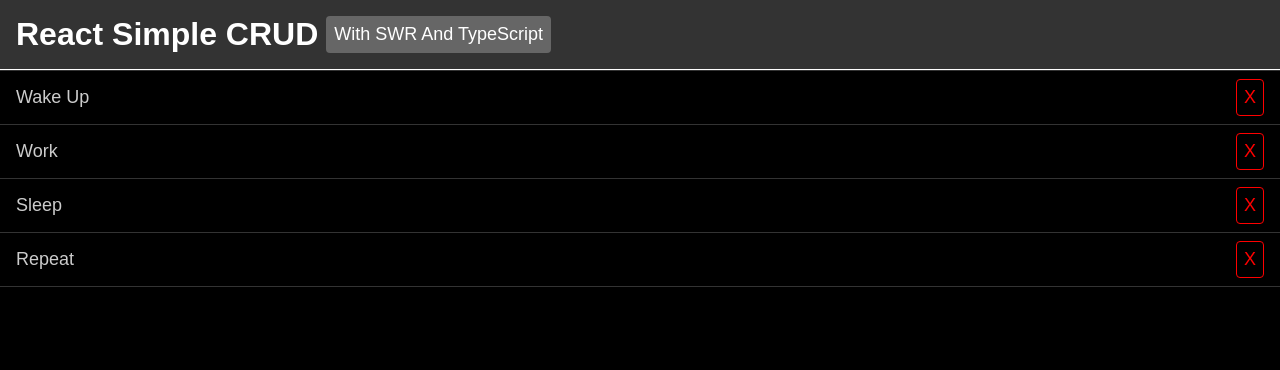
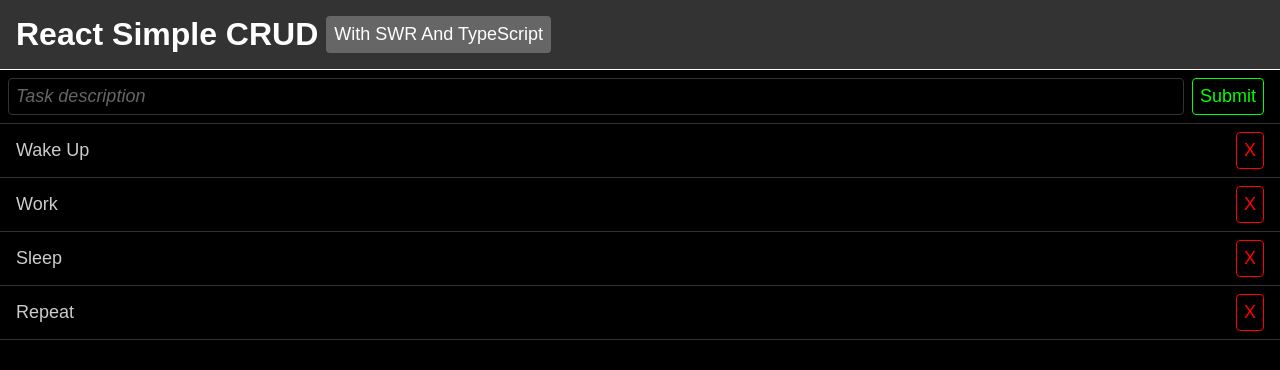
Before and after one commit to jpbarbosa/react-swr-ts, a React (Create React App) app: page / in a window 1280 px wide. Shown: the top 370 px of the page. Built offline with nearby package versions, Linux system fonts and the light colour scheme; data requests are answered from the project's data file.

Commit message:
Add form to create new tasks

```diff
--- a/src/components/App.tsx
+++ b/src/components/App.tsx
@@ -1,12 +1,16 @@
 import React from 'react';
 import { Header } from './Header';
+import { TaskNew } from './tasks/New';
 import { TaskList } from './tasks/List';
 
 export const App: React.FC = () => {
   return (
     <div className="App">
       <Header />
-      <TaskList />
+      <div className="content">
+        <TaskNew />
+        <TaskList />
+      </div>
     </div>
   );
 };
--- /dev/null
+++ b/src/components/tasks/Form.tsx
@@ -0,0 +1,20 @@
+import React from 'react';
+import { Task } from '../../types/task';
+import { useForm } from '../../hooks/useForm';
+
+export const TaskForm: React.FC = () => {
+  const { formState, handleChange, handleSubmit } = useForm<Task>({ name: '' });
+
+  return (
+    <form onSubmit={handleSubmit}>
+      <input
+        type="text"
+        name="name"
+        value={formState.name}
+        onChange={handleChange}
+        placeholder="Task description"
+      />
+      <input type="submit" />
+    </form>
+  );
+};
--- /dev/null
+++ b/src/components/tasks/New.tsx
@@ -0,0 +1,10 @@
+import React from 'react';
+import { TaskForm } from './Form';
+
+export const TaskNew: React.FC = () => {
+  return (
+    <div className="new">
+      <TaskForm />
+    </div>
+  );
+};
--- /dev/null
+++ b/src/hooks/useForm.ts
@@ -0,0 +1,15 @@
+import { useState } from 'react';
+
+export const useForm = <T>(initialState: T) => {
+  const [formState, setFormState] = useState<T>(initialState);
+
+  const handleChange = (event: React.ChangeEvent<HTMLInputElement>) => {
+    setFormState({ ...formState, [event.target.name]: event.target.value });
+  };
+
+  const handleSubmit = (event: React.FormEvent) => {
+    event.preventDefault();
+  };
+
+  return { formState, handleChange, handleSubmit };
+};
```
